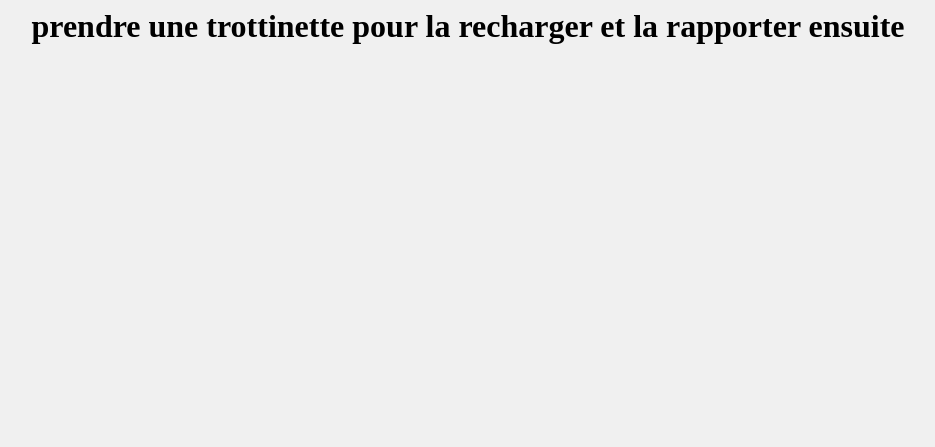
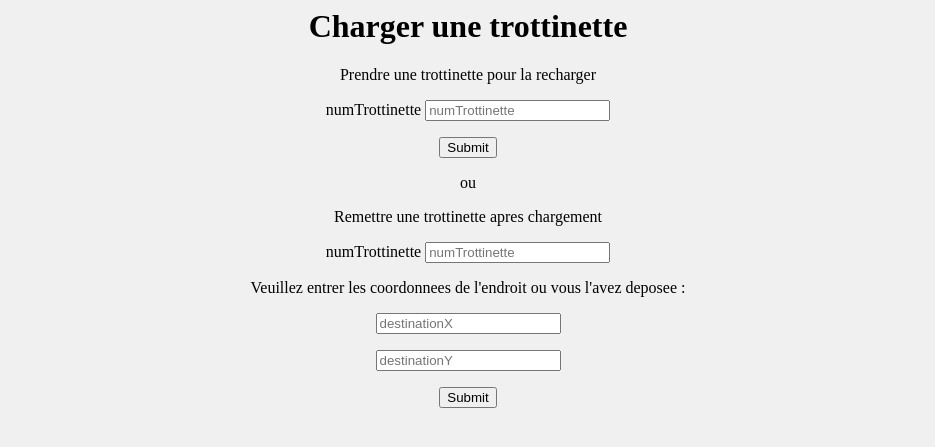
Before and after one commit to nmuller1/INFO-H303-Projet, a Flask app: page /manageCharge in a window 1280 px wide. Shown: the top 447 px of the page, without its empty margins (172-1107 px from the left). Run offline with Flask 2, Linux system fonts and the light colour scheme; parts of the project's set-up code (start-up, migrations or seed data) failed here and were passed over; some libraries are stand-ins or nearby versions.

Commit message:
gestioncharge

```diff
--- a/webPage/server.py
+++ b/webPage/server.py
@@ -113,6 +113,8 @@ def infoPlainte():
       conn.commit()
       cur.execute("INSERT INTO reparations (scooter, userID, complainTime) VALUES (%s, %s, to_timestamp('"+datetime.datetime.now().isoformat()+"','YYYY-MM-DD\"T\"HH24:MI:SS\'))",(numTrottinette, session['userID']))
       conn.commit()
+      cur.execute("UPDATE scooter SET disponible=%s WHERE scooter=%s",("f",numTrottinette,))
+      conn.commit()
       result = 'La demande de plainte pour la trottinette numero: '  + numTrottinette + ' a ete introduite.'
    return render_template('printMessage.html', result = result)
 
@@ -127,6 +129,42 @@ def consultTrips():
 @app.route('/manageCharge',methods = ['POST', 'GET'])
 def manageCharge():
    return render_template('manageCharge.html')
+
+@app.route('/loadingScooter',methods = ['POST', 'GET'])
+def loadingScooter():
+    form = request.form
+    numTrottinette = form['numTrottinette']
+    result = "La trottinette numero: "  + numTrottinette + " n'existe pas ou n'est pas disponible."
+    cur.execute("SELECT s.id FROM scooters s WHERE s.numero=%s AND s.disponible=%s",(numTrottinette,"t"))
+    scooter = cur.fetchone()
+    if scooter != None:
+        cur.execute("SELECT t.destinationX,t.destinationY FROM trips t WHERE t.scooter=%s AND t.endTime > all ( SELECT endTime FROM trips WHERE scooter=%s",(numTrottinette,numTrottinette,))
+        sourceX,sourceY=fetchall()
+        cur.execute("SELECT s.charge FROM scooters s WHERE s.numero=%s",(numTrottinette))
+        initialLoad=cur.fetchone()
+        cur.execute("INSERT INTO reloads(scooter,user_id,initialLoad,finalLoad,sourceX,sourceY,destinationX,destinationY,startTime,endTime) VALUES (%s,%s,%s,%s,%s,%s,%s,%s,%s,to_timestamp('"+datetime.datetime.now().isoformat()+"','YYYY-MM-DD\"T\"HH24:MI:SS\'),%s)",(numTrottinette,session['userID'],initialLoad,NULL,sourceX,sourceY,NULL,NULL,NULL,))
+        conn.commit()
+        cur.execute("UPDATE scooter SET disponible=%s WHERE scooter=%s",("f",numTrottinette,))
+        conn.commit()
+        result = 'La trottinette numero: '  + numTrottinette + ' est en cours de chargement.'
+    return render_template('printMessage.html', result = result)
+
+@app.route('/loadedScooter',methods = ['POST', 'GET'])
+def loadedScooter():
+    form = request.form
+    numTrottinette = form['numTrottinette']
+    destinationX=form['destinationX']
+    destinationY=form['destinationY']
+    result = "La trottinette numero: "  + numTrottinette + " n'est pas en chargement."
+    cur.execute("SELECT scooter FROM reloads WHERE scooter=%s AND endTime IS NULL",(numTrottinette,))
+    scooter = cur.fetchone()
+    if scooter != None:
+        cur.execute("UPDATE reloads SET finalLoad=%s,destinationX=%s,destinationY=%s,endTime=to_timestamp('"+datetime.datetime.now().isoformat()+"','YYYY-MM-DD\"T\"HH24:MI:SS\') WHERE scooter=%s AND endTime IS NULL",(4,numTrottinette,destinationX,destinationY))
+        conn.commit()
+        cur.execute("UPDATE scooter SET disponible=%s WHERE scooter=%s",("t",numTrottinette,))
+        conn.commit()
+        result = 'La trottinette numero: '  + numTrottinette + ' a bien ete remise en service.'
+    return render_template('printMessage.html', result = result)
 
 #========================================MECHANIC PAGES=================================================================
 @app.route('/mechanic',methods = ['POST', 'GET'])
@@ -150,10 +188,10 @@ def introScooter():
 @app.route('/deleteScooter',methods = ['POST', 'GET'])
 def deleteScooter():
     numTrottinette = request.form['numTrottinette']
-    result = "La trottinette numero: '  + numTrottinette + ' n'existe pas."
+    result = "La trottinette numero: "  + numTrottinette + " n'existe pas."
     cur.execute("SELECT s.id FROM scooters s WHERE s.numero=%s",(numTrottinette,))
     scooter = cur.fetchone()
-    if scooters != None:
+    if scooter != None:
         cur.execute("DELETE FROM scooters WHERE numero = %s",(numTrottinette))
         conn.commit()
         result = 'La trottinette numero: '  + numTrottinette + ' a bien ete supprimee du systeme.'
@@ -178,9 +216,9 @@ def scooterRepaired():
     cur.execute("SELECT s.scooter FROM reparations s WHERE s.scooter=%s AND s.repaireTime IS NULL",(numTrottinette,))
     plainte = cur.fetchone()
     if plainte != None :
-        cur.execute("UPDATE scooters SET plainte=%s WHERE numero=%s",("f",numTrottinette,))
+        cur.execute("UPDATE scooters SET plainte=%s,disponible=%s WHERE numero=%s",("f","t",numTrottinette,))
         conn.commit()
-        cur.execute("UPDATE reparations SET repaireTime=to_timestamp('"+datetime.datetime.now().isoformat()+"','YYYY-MM-DD\"T\"HH24:MI:SS\'), mechanic= %s,commentaire=%s",(session['userID'],commentaire,))
+        cur.execute("UPDATE reparations SET repaireTime=to_timestamp('"+datetime.datetime.now().isoformat()+"','YYYY-MM-DD\"T\"HH24:MI:SS\'), mechanic=%s,commentaire=%s WHERE s.scooter=%s AND s.repaireTime IS NULL",(session['userID'],commentaire,numTrottinette))
         conn.commit()
         result = 'La trottinette numero: '  + numTrottinette + ' a bien ete reparee.'
         return render_template('printMessage.html', result = result)
--- a/webPage/templates/manageCharge.html
+++ b/webPage/templates/manageCharge.html
@@ -4,6 +4,20 @@
             </head>
    <body style="background-color: f0f0f0" >
       <DIV ALIGN="center">
-        <h1>prendre une trottinette pour la recharger et la rapporter ensuite</h1>
+        <h1>Charger une trottinette</h1>
+        <p>Prendre une trottinette pour la recharger</p>
+        <form action = "http://localhost:5000/loadingScooter" method = "POST">
+        	<p>numTrottinette <input type = "numTrottinette" name = "numTrottinette" placeholder = "numTrottinette" /></p>
+            <p><input type = "submit" value = "Submit" /></p>
+            </form>
+        <p ALIGN = "center">ou</p>
+        <p>Remettre une trottinette apres chargement</p>
+        <form action = "http://localhost:5000/loadedScooter" method = "POST">
+        	<p>numTrottinette <input type = "numTrottinette" name = "numTrottinette" placeholder = "numTrottinette" /></p>
+        	<p>Veuillez entrer les coordonnees de l'endroit ou vous l'avez deposee :</p>
+        	<p><input type = "destinationX" name = "destinationX" placeholder = "destinationX" /></p>
+        	<p><input type = "destinationY" name = "destinationY" placeholder = "destinationY" /></p>
+            <p><input type = "submit" value = "Submit" /></p>
+            </form>
 </body>
 </html>
--- a/webPage/templates/promoteUser.html
+++ b/webPage/templates/promoteUser.html
@@ -6,7 +6,7 @@
       <DIV ALIGN="center">
         <h1>faire evoluer un utilisateur lambda en utilisateur avec droit de recharge des trottinettes</h1>
         <form action = "http://localhost:5000/introScooter" method = "POST">
-        	<p>UserID <input type = "UserID" name = "UserID" placeholder = " UserID" /></p>
+        	<p>UserID <input type = "UserID" name = "UserID" placeholder = "UserID" /></p>
                 <p>Name <input type = "text" name = "name" placeholder = " Name " /></p>
             <p>Phone number <input type="tel" name="phone" placeholder = " Phone Number " pattern="[0-9]{10}"/> </p>
             <p>Adresse <input type = "text" name = "road" placeholder = " Road name"/>
```
Also changed, not shown: 3 other files.
